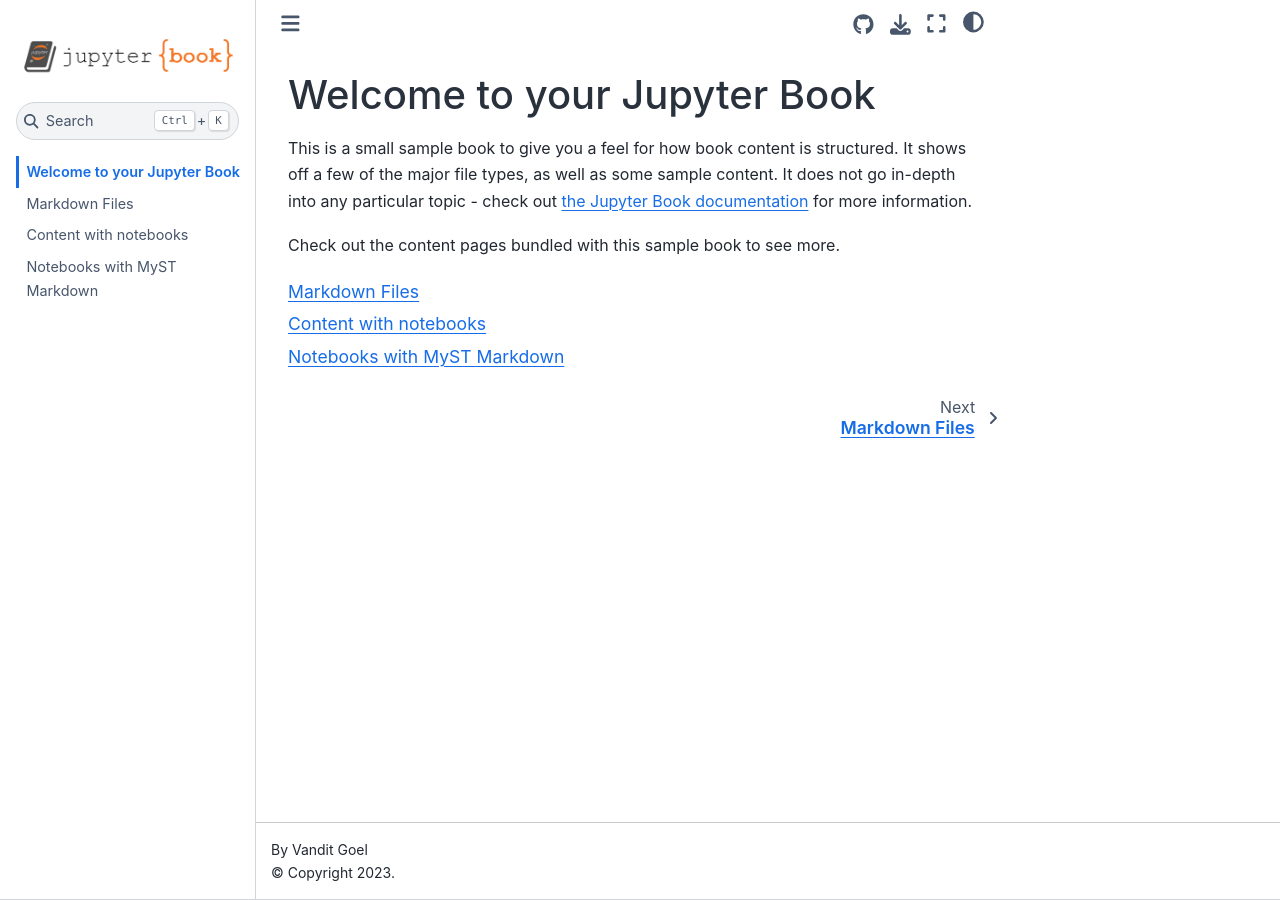
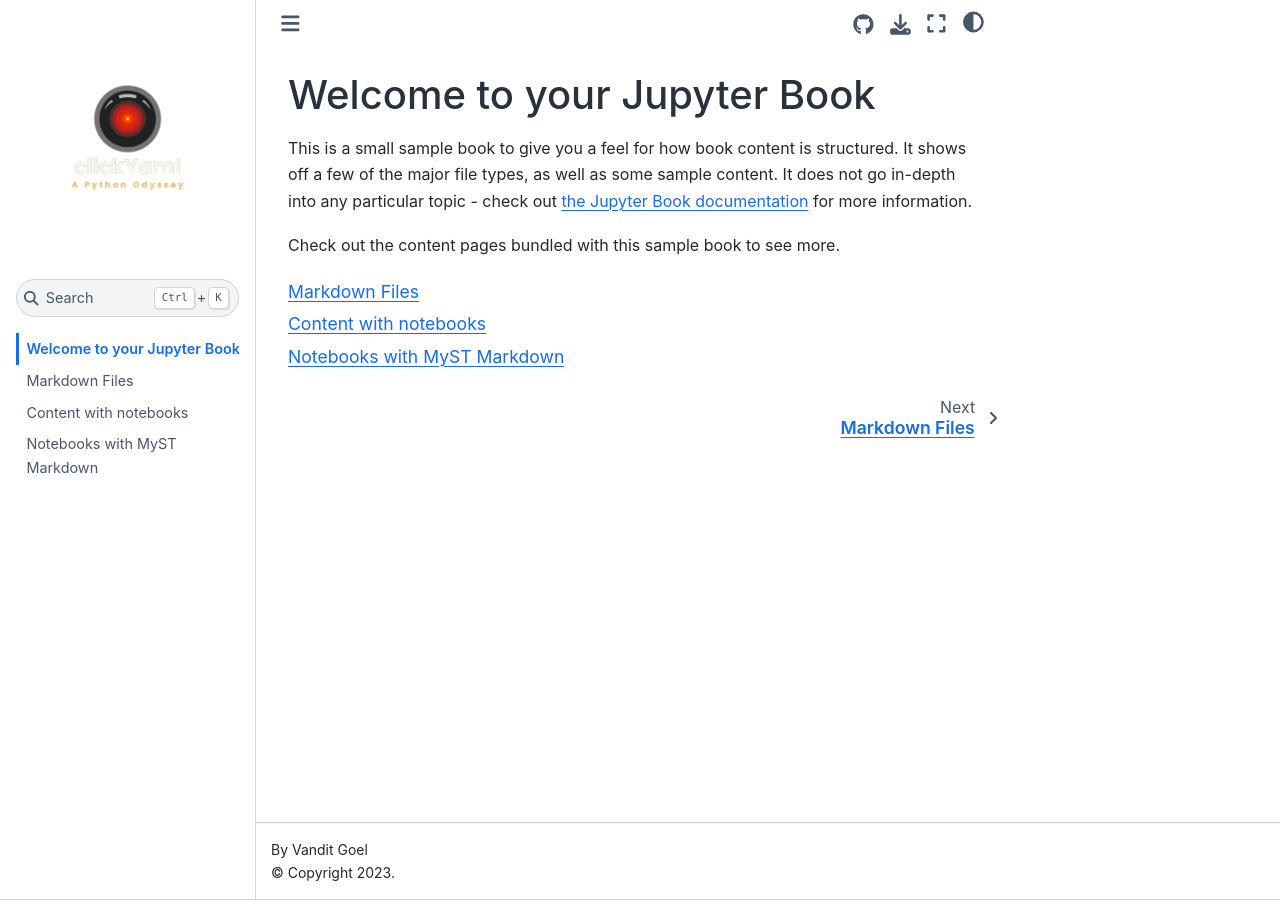
Before and after one commit to vandyG/clickyaml-book, a Jupyter Book: the page built from intro.md, in a window 1280 px wide. Built offline with Jupyter Book 1.0.4 settings and Sphinx 7.4.7 and the Sphinx Book theme 1.1.4, drawn with Linux system fonts in a browser that asks for light colours.

Commit message:
update logo

```diff
--- a/_config.yml
+++ b/_config.yml
@@ -3,7 +3,7 @@
 
 title: "ClickYaml: A Python Odyssey"
 author: "Vandit Goel"
-logo: logo.png
+logo: clickYaml.png
 
 # Force re-execution of notebooks on each build.
 # See https://jupyterbook.org/content/execute.html
```
